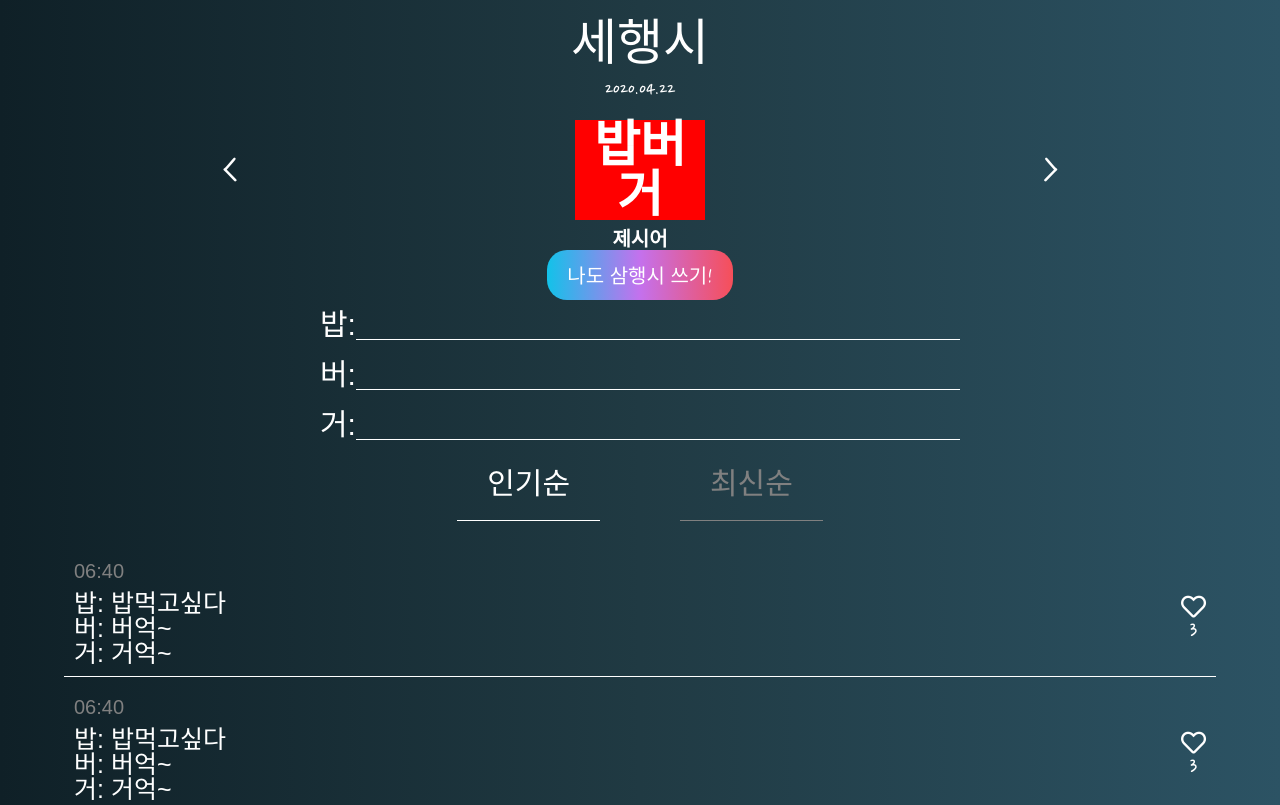
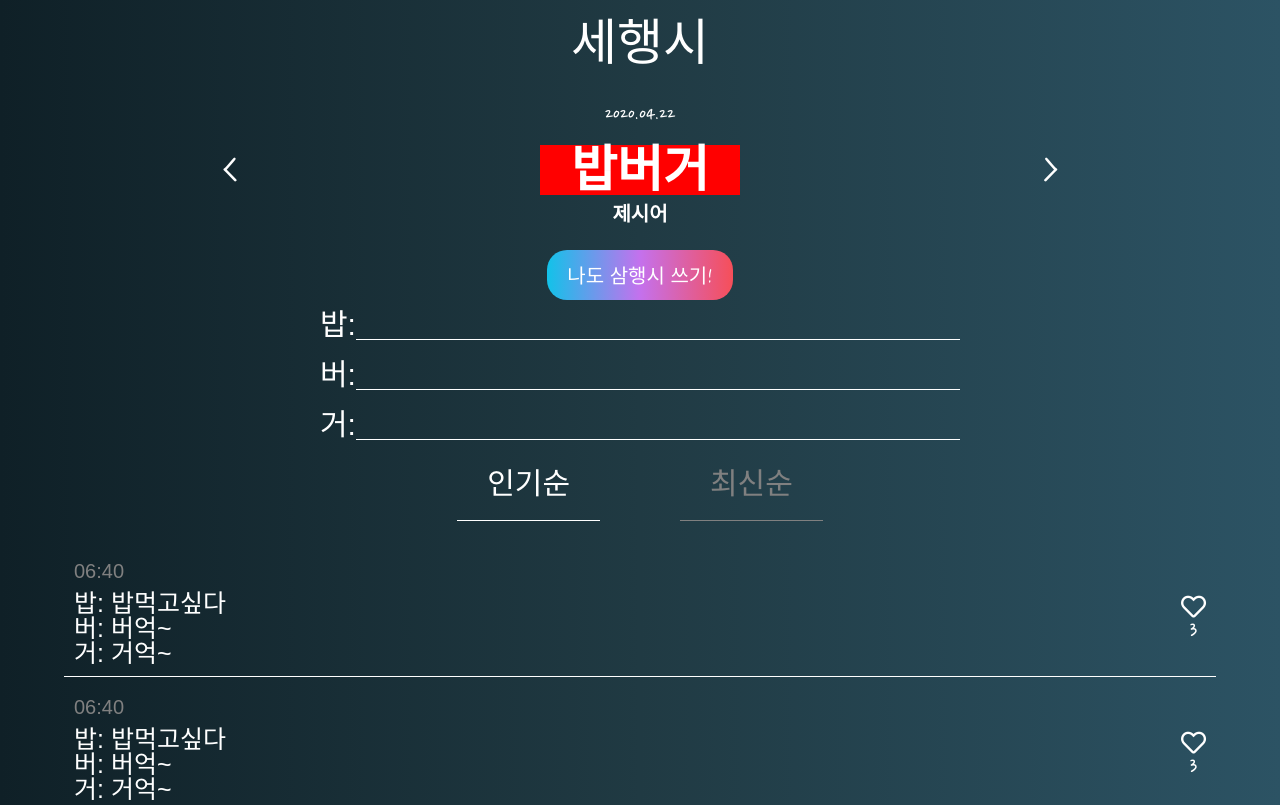
Before and after one commit to dydtjq94/samthree, a plain HTML site: page index.html in a window 1280 px wide. Shown: the top 805 px of the page. Drawn offline with Linux system fonts and the light colour scheme; a web font is replaced by a local one.

Commit message:
Update styles.css

```diff
--- a/styles.css
+++ b/styles.css
@@ -52,7 +52,7 @@ body {
   font-size: 50px;
   margin-bottom: 10px;
   font-family: "Stylish", sans-serif;
-  width: 130px;
+  width: 200px;
   text-align: center;
   background-color: red;
 }
```
